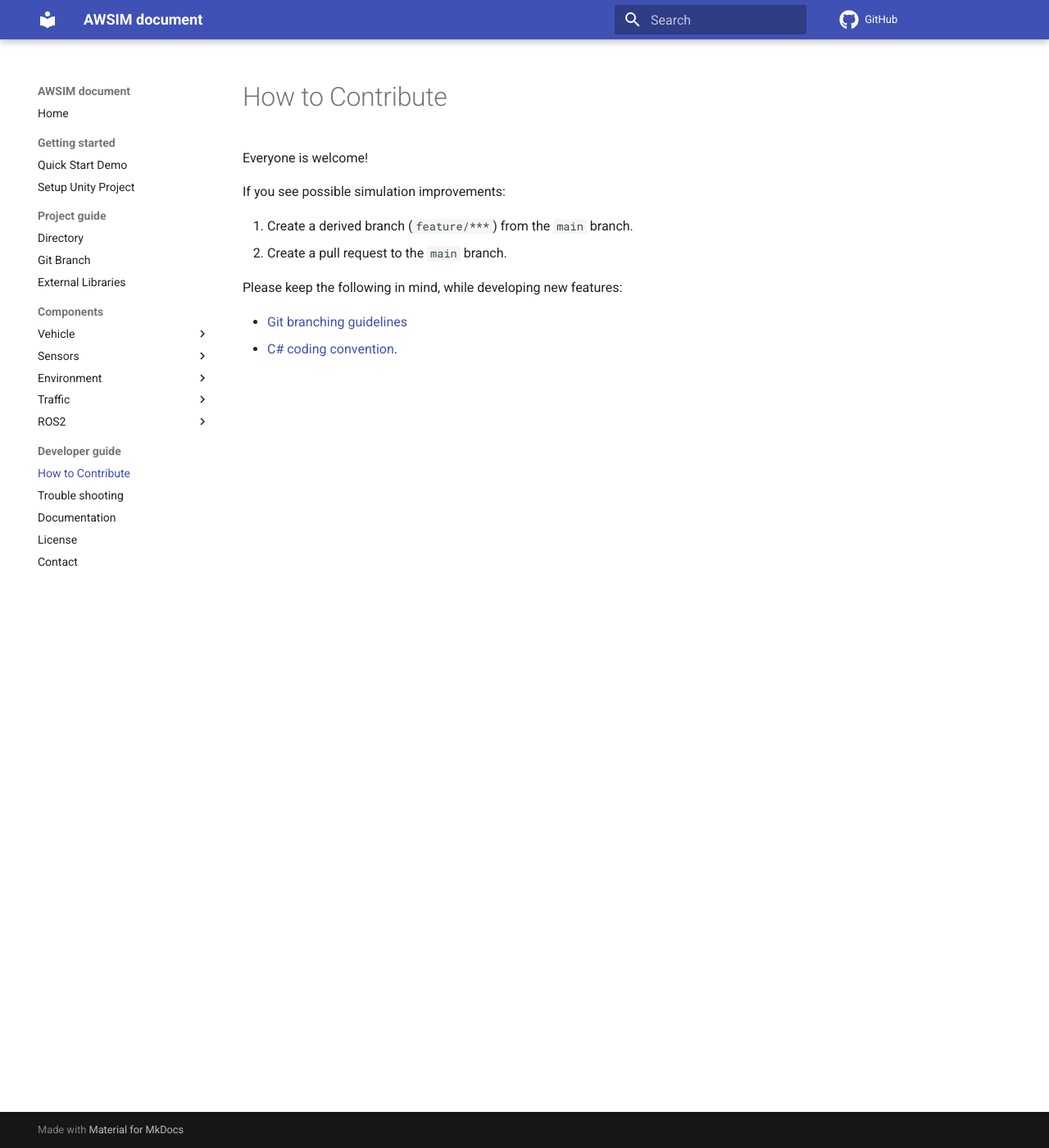
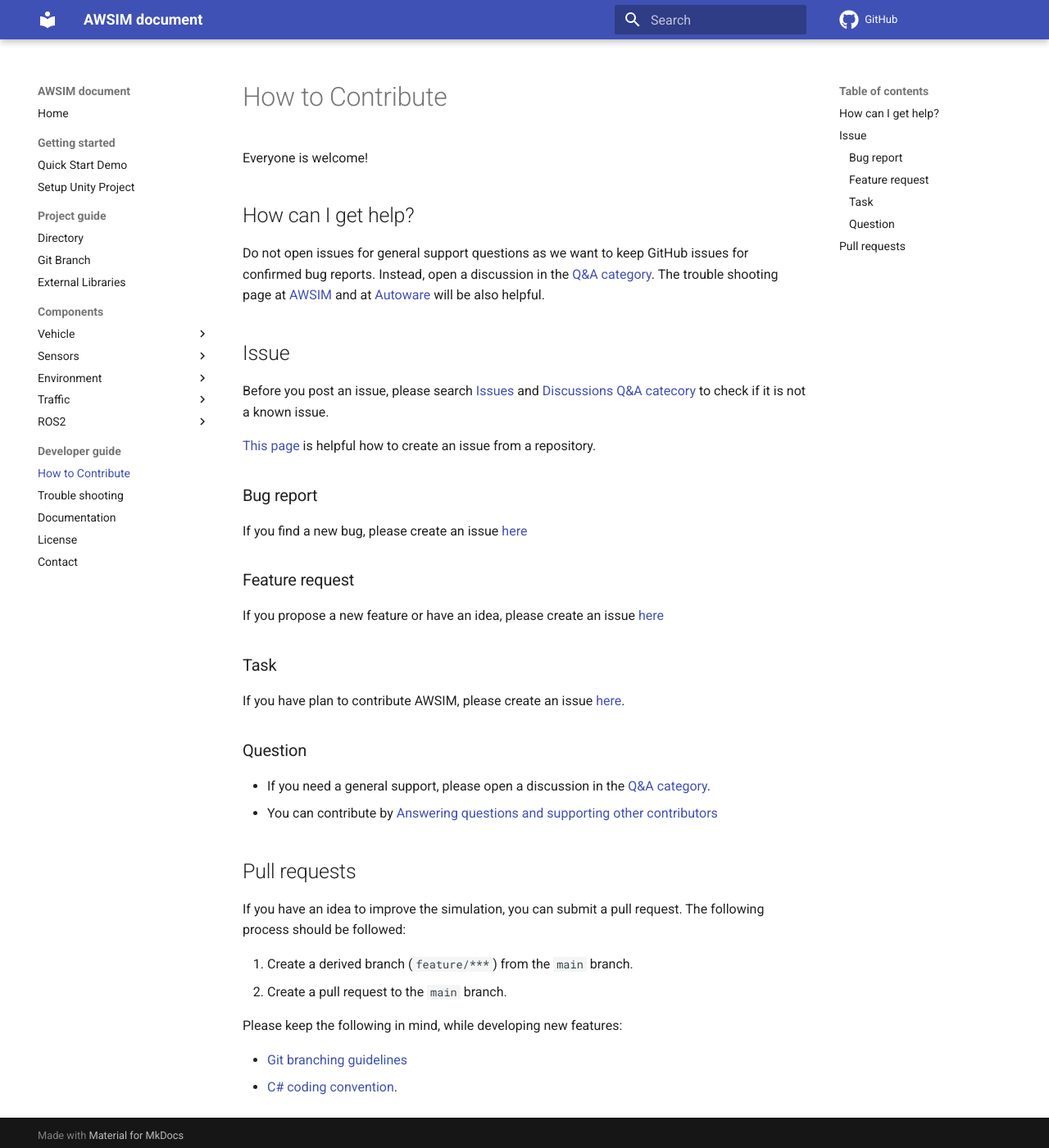
Before and after one commit to OptiVerse-Technology-Ltd/AWSIM, an MkDocs documentation site: the page built from docs/DeveloperGuide/HowToContribute/index.md, in a window 1280 px wide and 1400 px high. Shown: the whole window at 82% size. Built offline with MkDocs 1.6.1 and Material for MkDocs 9.7.7, drawn with Linux system fonts in a browser that asks for light colours; comment, search, counter and statistics services are not loaded.

Commit message:
feature: update contribution guideline
Signed-off-by: Shumpei Wakabayashi <shumpei.wakabayashi@tier4.jp>

```diff
--- a/docs/DeveloperGuide/HowToContribute/index.md
+++ b/docs/DeveloperGuide/HowToContribute/index.md
@@ -2,7 +2,33 @@
 
 Everyone is welcome!
 
-If you see possible simulation improvements:
+## How can I get help?
+Do not open issues for general support questions as we want to keep GitHub issues for confirmed bug reports.
+Instead, open a discussion in the [Q&A category](https://github.com/autowarefoundation/autoware/discussions/new?category=q-a).
+The trouble shooting page at [AWSIM](../TroubleShooting/index.md) and at [Autoware](https://autowarefoundation.github.io/autoware-documentation/main/support/troubleshooting/) will be also helpful.
+
+## Issue
+Before you post an issue, please search [Issues](https://github.com/tier4/AWSIM/issues?q=is%3Aissue) and [Discussions Q&A catecory](https://github.com/orgs/autowarefoundation/discussions/categories/q-a) to check if it is not a known issue.
+
+[This page](https://docs.github.com/en/issues/tracking-your-work-with-issues/creating-an-issue#creating-an-issue-from-a-repository) is helpful how to create an issue from a repository.
+
+### Bug report
+If you find a new bug, please create an issue [here](https://github.com/tier4/AWSIM/issues/new?assignees=&labels=&template=bug.yaml)
+
+### Feature request
+If you propose a new feature or have an idea, please create an issue [here](https://github.com/tier4/AWSIM/issues/new?assignees=&labels=&template=feature_request.yaml)
+
+### Task
+If you have plan to contribute AWSIM, please create an issue [here](https://github.com/tier4/AWSIM/issues/new?assignees=&labels=&template=task.yaml).
+
+### Question
+- If you need a general support, please open a discussion in the [Q&A category](https://github.com/autowarefoundation/autoware/discussions/new?category=q-a).
+- You can contribute by [Answering questions and supporting other contributors](https://github.com/autowarefoundation/autoware/discussions/categories/q-a?discussions_q=category%3AQ%26A+is%3Aunanswered)
+
+
+## Pull requests
+If you have an idea to improve the simulation, you can submit a pull request.
+The following process should be followed:
 
 1. Create a derived branch (`feature/***`) from the `main` branch.
 2. Create a pull request to the `main` branch.
```
